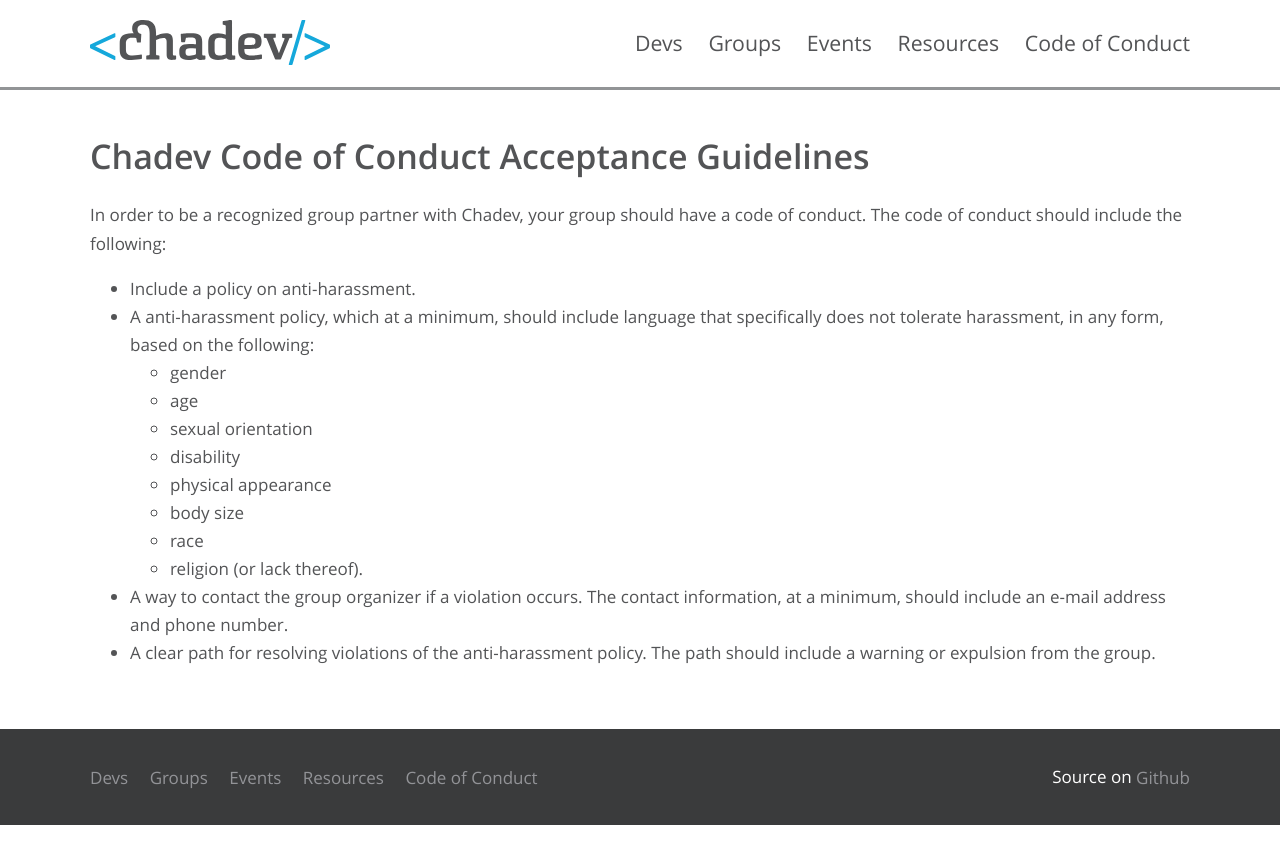
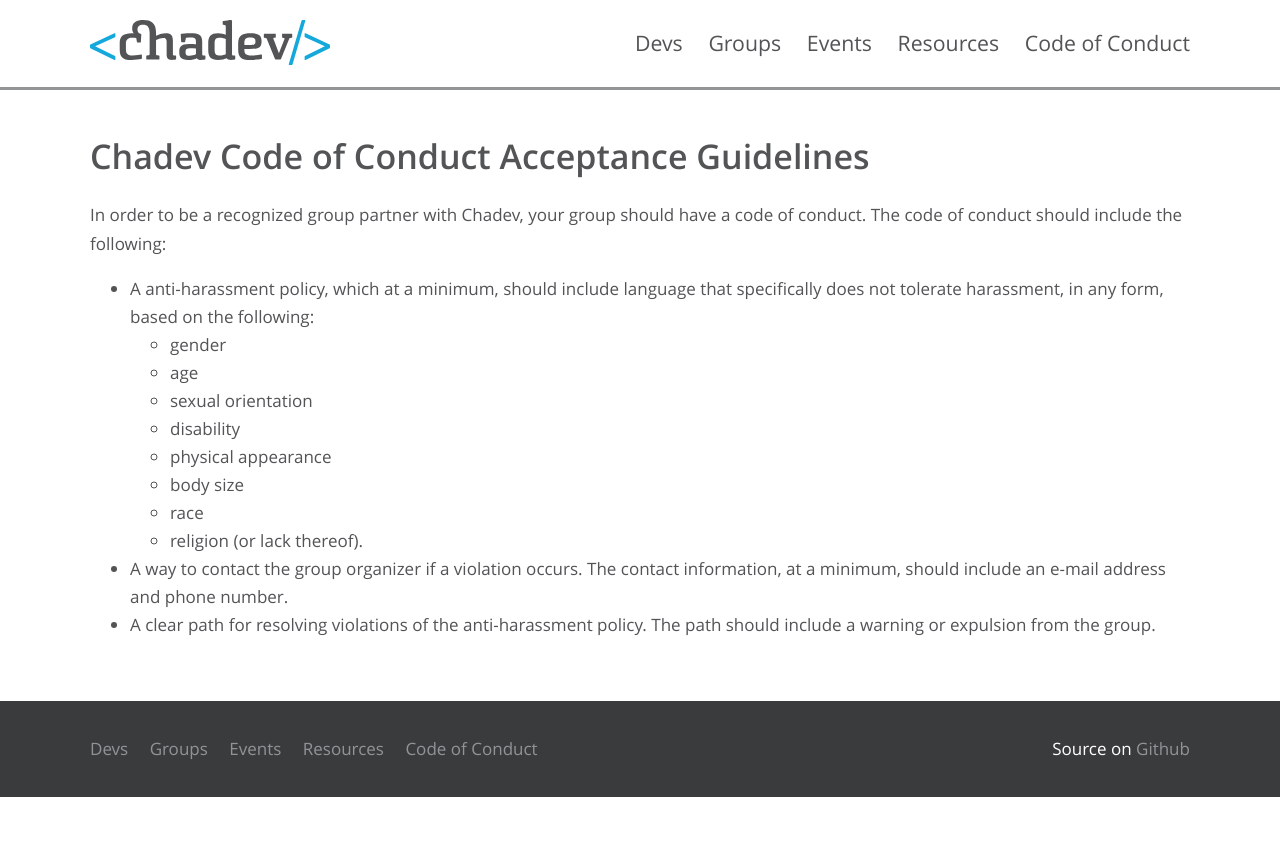
Before and after one commit to chadev/chadev.github.io, a Jekyll site: the page built from coc-guidelines.md, in a window 1280 px wide. Shown: the top 864 px of the page. Built offline with Jekyll 4.4.1, drawn with Linux system fonts in a browser that asks for light colours.

Commit message:
Remove redundancy in list.

```diff
--- a/coc-guidelines.md
+++ b/coc-guidelines.md
@@ -6,7 +6,6 @@ layout: default
 
 In order to be a recognized group partner with Chadev, your group should have a code of conduct. The code of conduct should include the following:
 
-* Include a policy on anti-harassment.
 * A anti-harassment policy, which at a minimum, should include language that specifically does not tolerate harassment, in any form, based on the following:
   * gender
   * age
```
